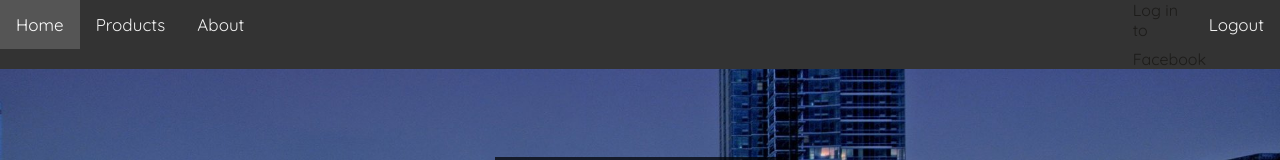
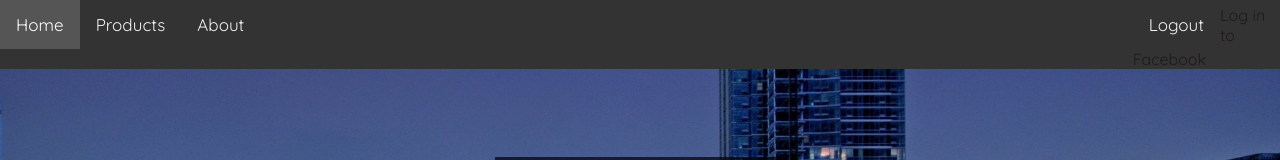
Before and after one commit to rickyindrag2/facebook-api-ricky, a plain HTML site: page index.html in a window 1280 px wide. Shown: the top 160 px of the page. Drawn offline with nearby package versions, Linux system fonts and the light colour scheme.

Commit message:
Update index.html

```diff
--- a/index.html
+++ b/index.html
@@ -31,7 +31,7 @@
             >&#9776;</a
           >
           <div class="topnav-right">
-            <a id="logout" href="#" style="display: inline; float: right" onclick="logout()">Logout</a>
+            <a id="logout" href="#" onclick="logout()">Logout</a>
             <div id="default-index">
               <div
                 id="login"
@@ -43,7 +43,7 @@
                 data-auto-logout-link="false"
                 data-use-continue-as="false"
                 onlogin="checkLoginState()"
-                style="margin-top: 5px; margin-right: 5px; display: inline"
+                style="margin-top: 5px; margin-right: 5px"
               >
                 Log in to Facebook
               </div>
```
